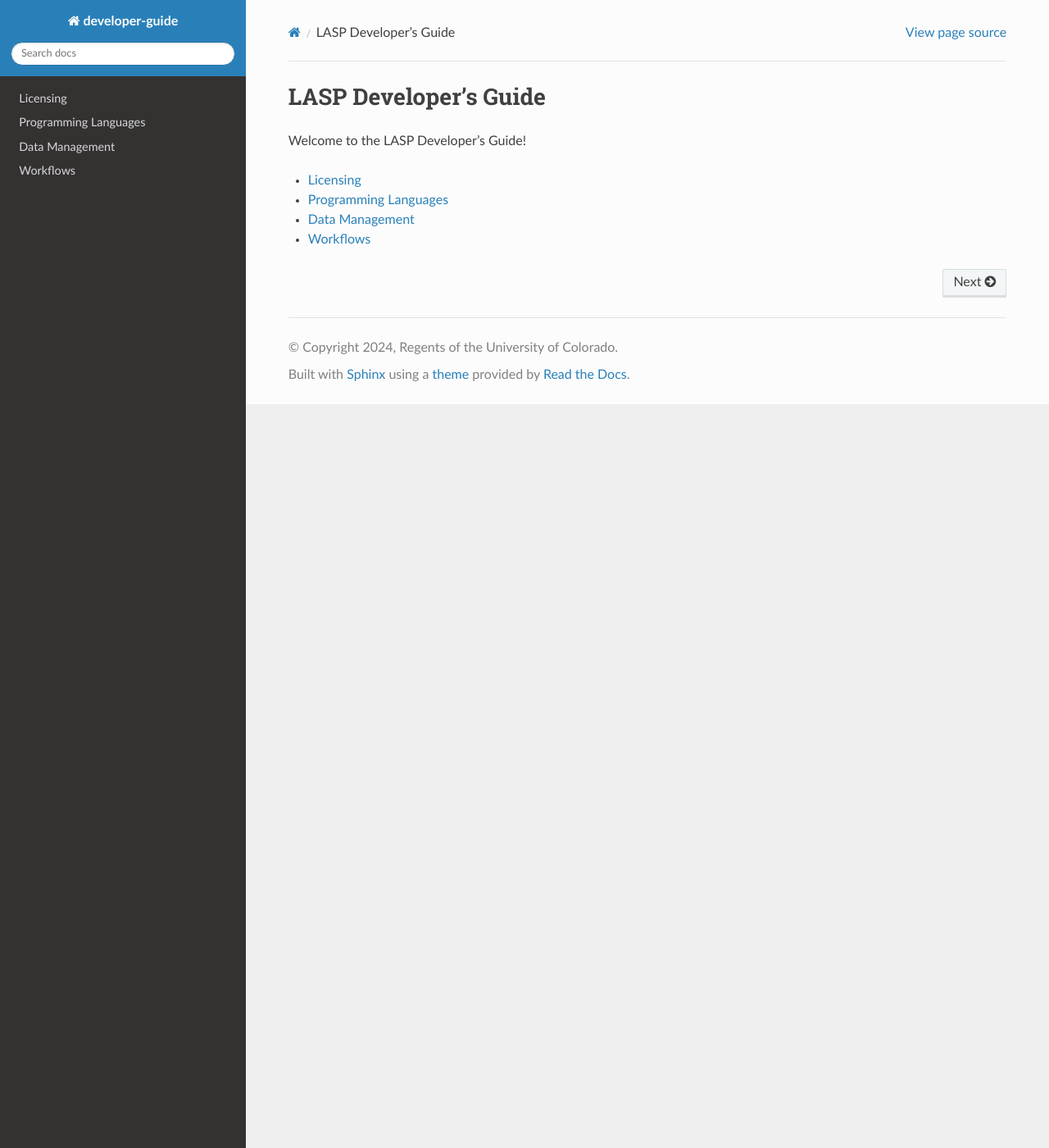
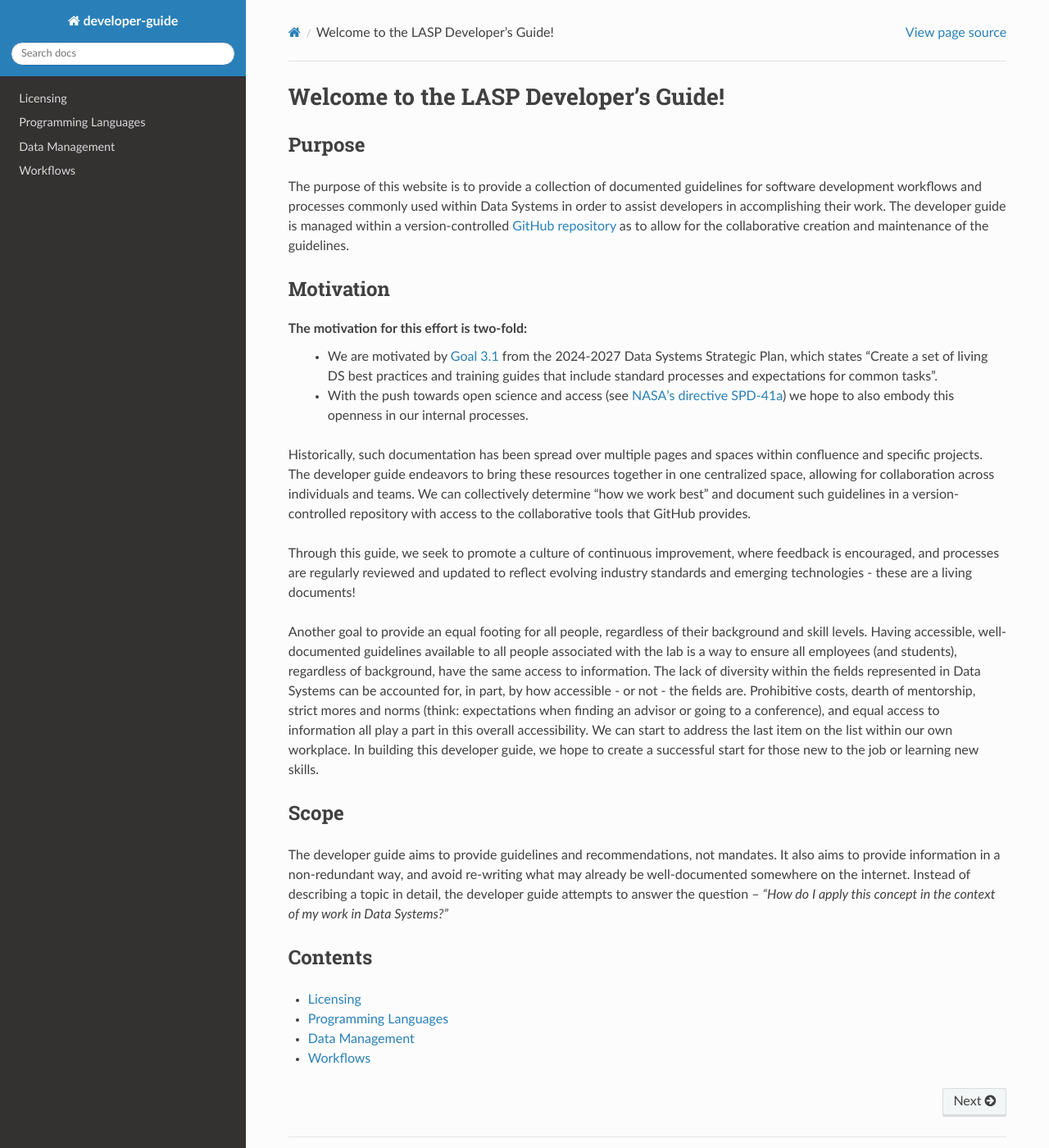
Before and after one commit to lasp/developer-guide, a Sphinx documentation site: the page built from docs/source/index.rst, in a window 1280 px wide and 1400 px high. Shown: the whole window at 82% size. Built offline with Sphinx 7.4.7 and the Read the Docs theme 2.0.0, drawn with Linux system fonts in a browser that asks for light colours; pages that are not in the unit, such as notebooks, are missing from menus.

Commit message:
Add more content to main landing page (#37)
* Moved purpose, motivation, scope to homepage of RtD

```diff
--- a/docs/source/index.rst
+++ b/docs/source/index.rst
@@ -1,7 +1,52 @@
-LASP Developer's Guide
-======================
+Welcome to the LASP Developer's Guide!
+======================================
 
-Welcome to the LASP Developer's Guide!
+Purpose
+-------
+
+The purpose of this website is to provide a collection of documented guidelines for software development workflows and
+processes commonly used within Data Systems in order to assist developers in accomplishing their work. The developer
+guide is managed within a version-controlled `GitHub repository <https://github.com/lasp/developer-guide>`_ as to allow
+for the collaborative creation and maintenance of the guidelines.
+
+Motivation
+----------
+
+The motivation for this effort is two-fold:
+ - We are motivated by `Goal 3.1 <https://confluence.lasp.colorado.edu/display/DS/2024-2027+Data+Systems+Strategic+Plan#id-20242027DataSystemsStrategicPlan-goal3>`_
+   from the 2024-2027 Data Systems Strategic Plan, which states "Create a set of living DS best practices and training
+   guides that include standard processes and expectations for common tasks".
+ - With the push towards open science and access (see `NASA’s directive SPD-41a <https://science.nasa.gov/researchers/open-science/science-information-policy>`_)
+   we hope to also embody this openness in our internal processes.
+
+Historically, such documentation has been spread over multiple pages and spaces within confluence and specific projects.
+The developer guide endeavors to bring these resources together in one centralized space, allowing for collaboration
+across individuals and teams. We can collectively determine "how we work best" and document such guidelines in a
+version-controlled repository with access to the collaborative tools that GitHub provides.
+
+Through this guide, we seek to promote a culture of continuous improvement, where feedback is encouraged, and processes
+are regularly reviewed and updated to reflect evolving industry standards and emerging technologies - these are a living
+documents!
+
+Another goal to provide an equal footing for all people, regardless of their background and skill levels. Having
+accessible, well-documented guidelines available to all people associated with the lab is a way to ensure all employees
+(and students), regardless of background, have the same access to information. The lack of diversity within the fields
+represented in Data Systems can be accounted for, in part, by how accessible - or not - the fields are. Prohibitive
+costs, dearth of mentorship, strict mores and norms (think: expectations when finding an advisor or going to a
+conference), and equal access to information all play a part in this overall accessibility. We can start to address
+the last item on the list within our own workplace. In building this developer guide, we hope to create a successful
+start for those new to the job or learning new skills.
+
+Scope
+-----
+
+The developer guide aims to provide guidelines and recommendations, not mandates. It also aims to provide information
+in a non-redundant way, and avoid re-writing what may already be well-documented somewhere on the internet. Instead of
+describing a topic in detail, the developer guide attempts to answer the question -- *"How do I apply this concept in
+the context of my work in Data Systems?"*
+
+Contents
+--------
 
 .. toctree::
    :maxdepth: 1
```
Also changed, not shown: README.md (+3 -42 lines).
